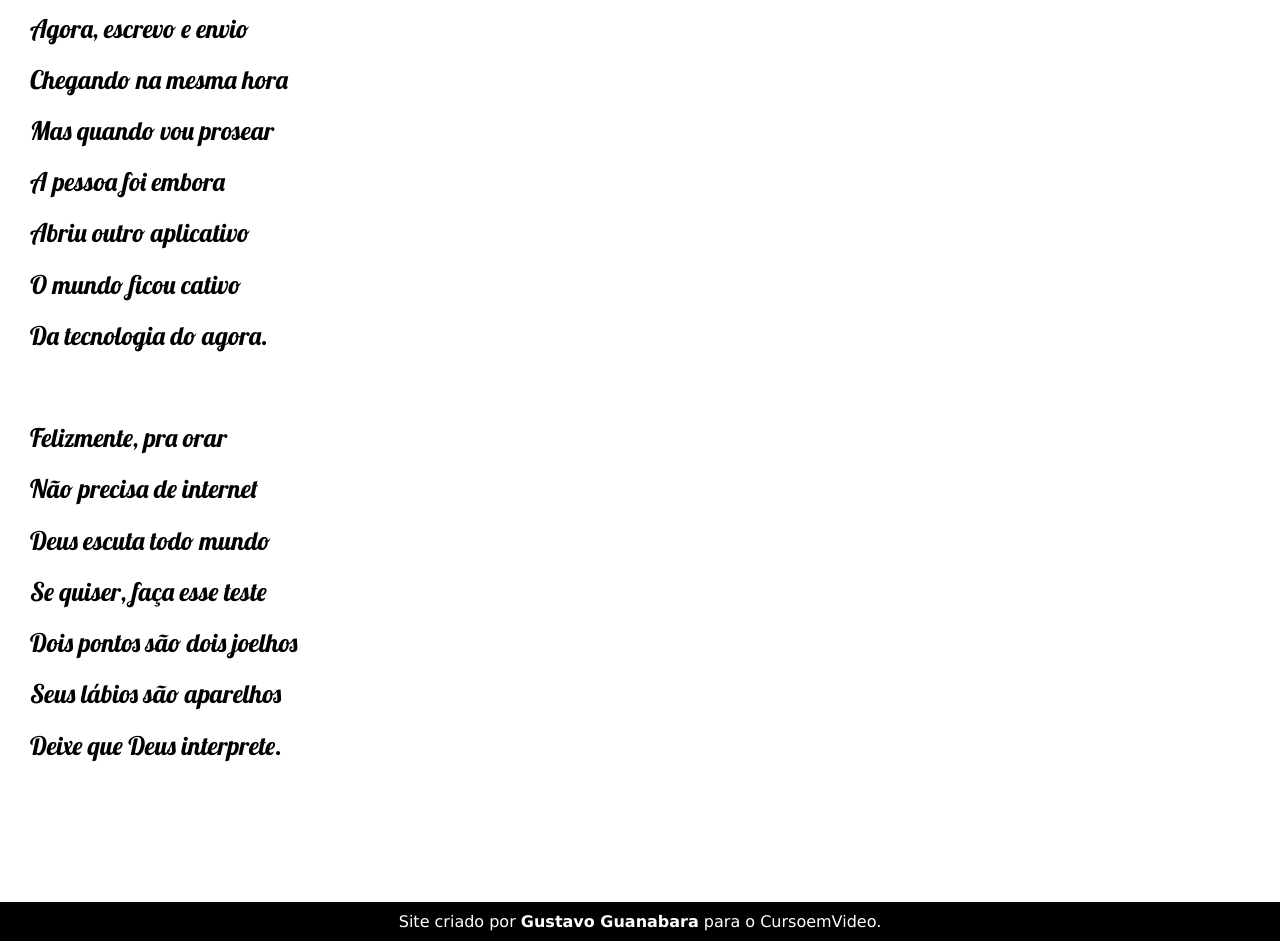
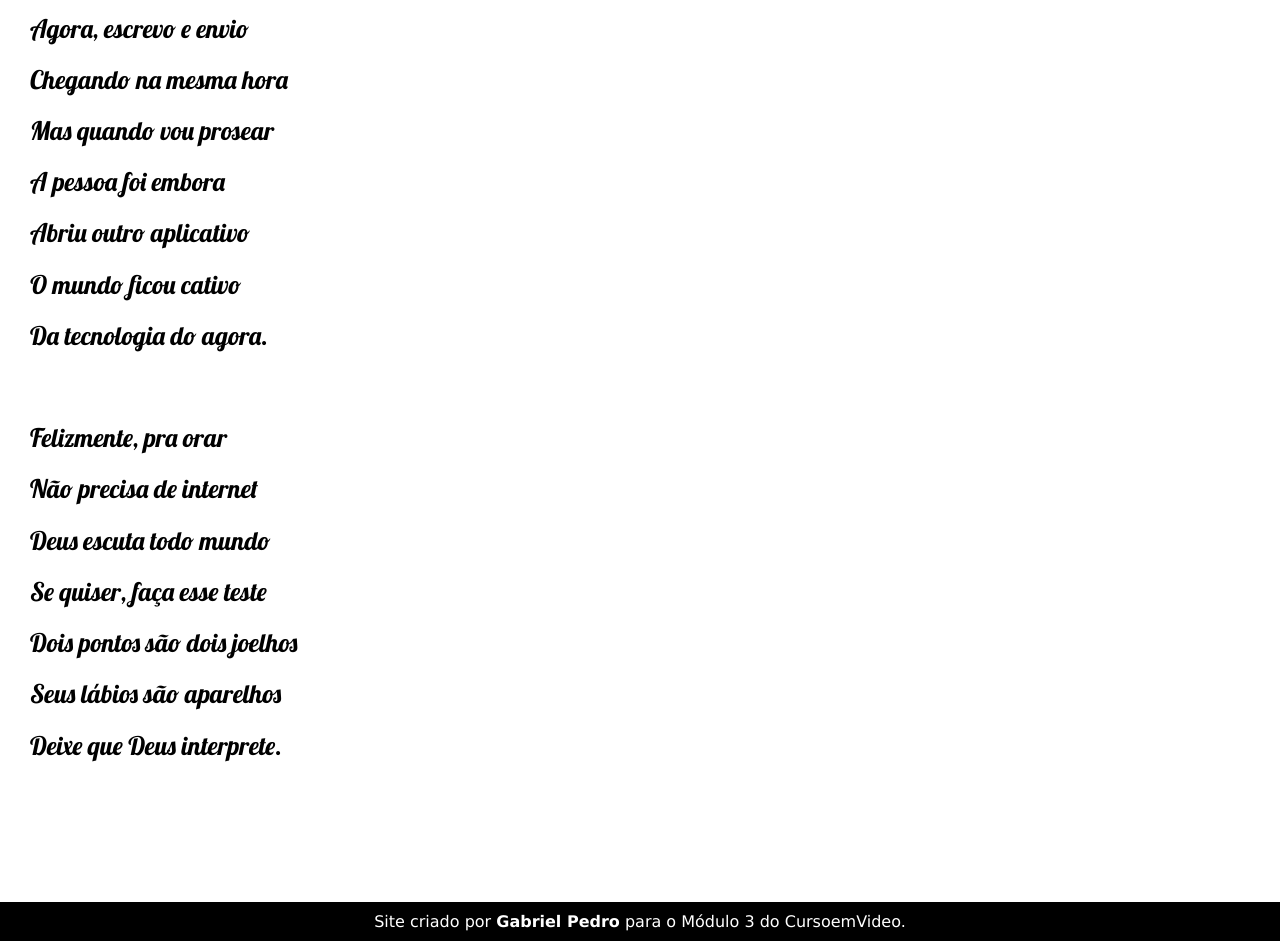
Before and after one commit to devGabrielPedro/projeto-cordel, a plain HTML site: page index.html in a window 1280 px wide. Shown: the part 2944-3885 px from the top of the page. Drawn offline with Linux system fonts and the light colour scheme.

Commit message:
updade projeto-cordel

```diff
--- a/index.html
+++ b/index.html
@@ -94,7 +94,7 @@
     </section>
 
     <footer>
-        <p>Site criado por <a href="https://github.com/gustavoguanabara" target="_blank">Gustavo Guanabara</a> para o CursoemVideo.</p>
+        <p>Site criado por <a href="https://github.com/gabrielpedrosantos" target="_blank">Gabriel Pedro</a> para o Módulo 3 do CursoemVideo.</p>
     </footer>
 </body>
 </html>
```
